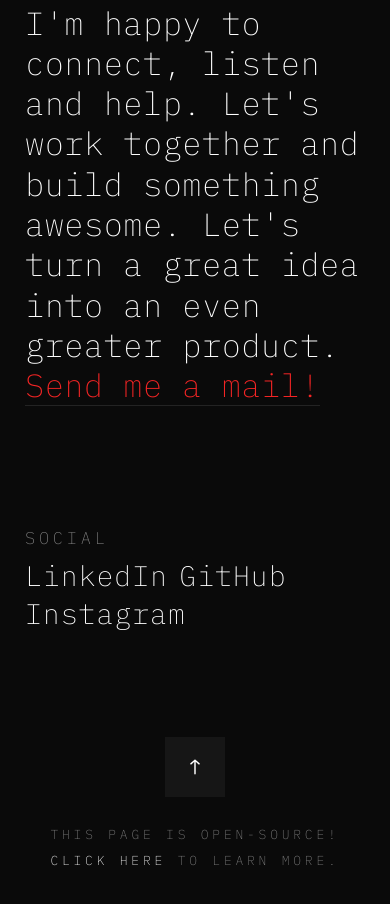
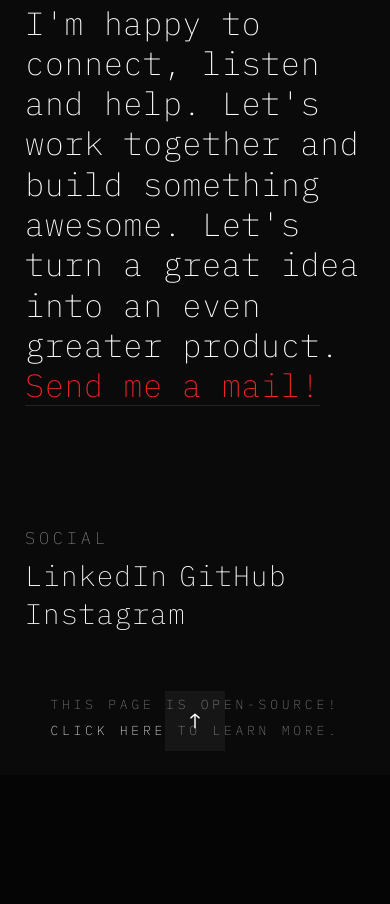
Before and after one commit to jdhruv1503/portfolio-website, a plain HTML site: page index.html in a window 390 px wide. Shown: the part 10176-11080 px from the top of the page. After the commit the page ends 10951 px from the top, so only its background shows below. Drawn offline with nearby package versions, Linux system fonts and the light colour scheme; a web font is replaced by a local one.

Commit message:
fixed footer alignment

```diff
--- a/css/main.css
+++ b/css/main.css
@@ -1498,7 +1498,7 @@ input::-moz-focus-inner {
 
 .section-desc {
   font-family: "IBM Plex Mono", monospace;
-  font-size: 4.5rem;
+  font-size: 3.5rem;
   font-weight: 100;
   line-height: 1.259;
   letter-spacing: 0.05rem;
@@ -2921,8 +2921,8 @@ input::-moz-focus-inner {
  *
  * ------------------------------------------------------------------- */
 .s-contact {
-  padding-top: 9.6rem;
-  padding-bottom: 6.4rem;
+  padding-top: 9rem;
+  padding-bottom: 3.2rem;
   background-color: #0a0a0a;
 }
 
@@ -2947,15 +2947,15 @@ input::-moz-focus-inner {
 }
 
 .contact-infos {
-  margin-top: 10rem;
+  margin-top: 5rem;
   font-family: "IBM Plex Mono", monospace;
   font-weight: 100;
-  font-size: 4.2rem;
+  font-size: 3.5rem;
   line-height: 1.333;
 }
 
 .contact-infos .column {
-  margin-bottom: 1.6rem;
+  margin-bottom: 0rem;
 }
 
 .contact-infos h4 {
@@ -3093,7 +3093,7 @@ input::-moz-focus-inner {
 footer {
   line-height: 2;
   padding-top: 0;
-  padding-bottom: 6.4rem;
+  padding-bottom: 3.2rem;
   background-color: #0a0a0a;
 
   font-family: "IBM Plex Mono", monospace;
@@ -3114,7 +3114,7 @@ footer a:visited {
  * ## copyright
  * ------------------------------------------------------------------- */
 .ss-copyright {
-  margin-top: 2rem;
+  margin-top: 4rem;
   padding-right: 80px;
 }
 
@@ -3228,7 +3228,7 @@ footer a:visited {
 
 @media screen and (max-width:600px) {
   .ss-copyright {
-    margin-top: 9rem;
+    margin-top: 0rem;
     padding: 0;
     text-align: center;
   }
```
